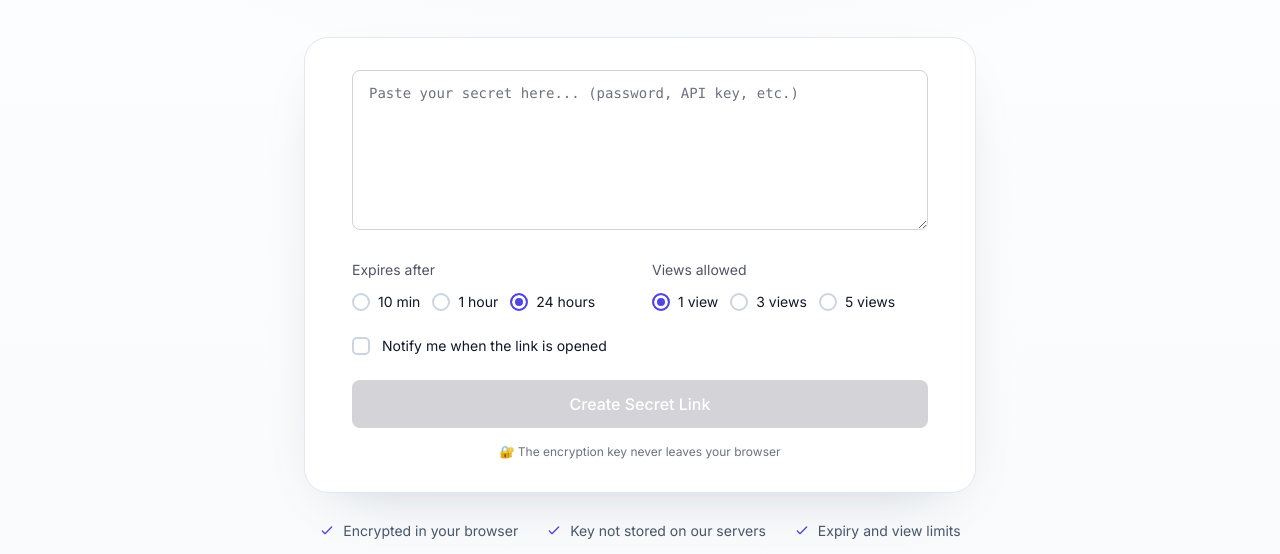
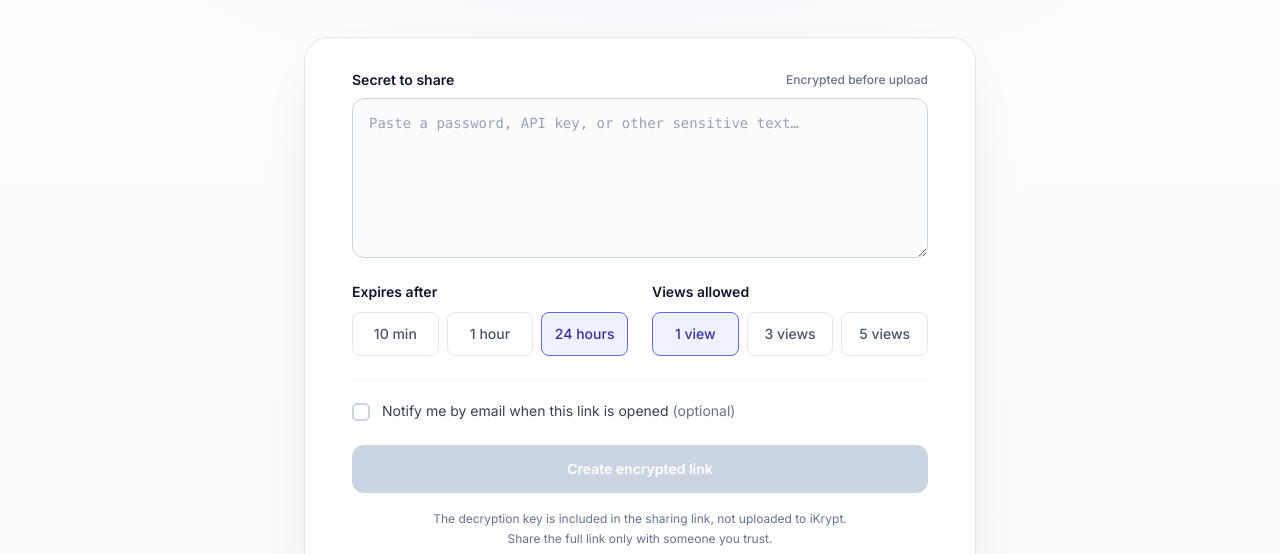
Before and after one commit to digitalwareshub/iKrypt10, a Next.js app: page / in a window 1280 px wide. Shown: the part 398-952 px from the top of the page. Built offline with nearby package versions, Linux system fonts and the light colour scheme; no server answers.

Commit message:
Refine secret creation form, accessibility and precise privacy copy

```diff
--- a/src/components/SecretForm.tsx
+++ b/src/components/SecretForm.tsx
@@ -85,128 +85,129 @@ export default function SecretForm() {
   };
 
   return (
-    <form onSubmit={handleSubmit} className="w-full max-w-xl mx-auto">
-      {/* Secret Input */}
-      <div className="mb-6">
+    <form onSubmit={handleSubmit} className="mx-auto w-full max-w-xl">
+      <div>
+        <div className="mb-2 flex flex-wrap items-center justify-between gap-2">
+          <label htmlFor="secret-input" className="text-sm font-semibold text-slate-900">
+            Secret to share
+          </label>
+          <span className="text-xs font-medium text-slate-500">Encrypted before upload</span>
+        </div>
         <textarea
+          id="secret-input"
           value={secret}
           onChange={(e) => setSecret(e.target.value)}
-          placeholder="Paste your secret here... (password, API key, etc.)"
-          className="w-full h-40 px-4 py-3 bg-secondary border border-zinc-300 rounded-lg text-foreground placeholder-muted focus:border-primary focus:ring-1 focus:ring-primary transition-colors font-mono text-sm"
+          placeholder="Paste a password, API key, or other sensitive text…"
+          className="block min-h-[148px] w-full rounded-xl border border-slate-300 bg-slate-50/60 px-4 py-3 font-mono text-sm leading-6 text-slate-900 outline-none transition-colors placeholder:text-slate-400 hover:border-slate-400 focus:border-indigo-600 focus:bg-white focus:ring-2 focus:ring-indigo-600/15 sm:min-h-[160px]"
+          autoComplete="off"
+          autoCapitalize="off"
+          autoCorrect="off"
+          spellCheck={false}
           disabled={isLoading}
         />
       </div>
 
-      {/* Options Grid */}
-      <div className="grid grid-cols-1 md:grid-cols-2 gap-6 mb-6">
-        {/* Expiry Options */}
-        <div>
-          <label className="block text-sm text-muted-foreground mb-3">
-            Expires after
-          </label>
-          <div className="flex gap-3">
+      <div className="mt-6 grid gap-5 sm:grid-cols-2 sm:gap-6">
+        <fieldset disabled={isLoading}>
+          <legend className="mb-2.5 text-sm font-semibold text-slate-900">Expires after</legend>
+          <div className="grid grid-cols-3 gap-1.5 sm:gap-2">
             {[
               { value: '10m', label: '10 min' },
               { value: '1h', label: '1 hour' },
               { value: '24h', label: '24 hours' },
             ].map((option) => (
-              <label
-                key={option.value}
-                className="flex items-center gap-2 cursor-pointer"
-              >
+              <label key={option.value} className="cursor-pointer">
                 <input
+                  className="peer sr-only"
                   type="radio"
                   name="expiry"
                   value={option.value}
                   checked={expiry === option.value}
                   onChange={(e) => setExpiry(e.target.value as ExpiryOption)}
-                  disabled={isLoading}
                 />
-                <span className="text-sm">{option.label}</span>
+                <span className="flex min-h-11 items-center justify-center rounded-lg border border-slate-200 bg-white px-1.5 text-center text-xs font-medium text-slate-600 transition-colors hover:border-indigo-300 peer-checked:border-indigo-500 peer-checked:bg-indigo-50 peer-checked:text-indigo-800 peer-focus-visible:outline peer-focus-visible:outline-2 peer-focus-visible:outline-offset-2 peer-focus-visible:outline-indigo-600 sm:text-sm">
+                  {option.label}
+                </span>
               </label>
             ))}
           </div>
-        </div>
+        </fieldset>
 
-        {/* View Limit Options */}
-        <div>
-          <label className="block text-sm text-muted-foreground mb-3">
-            Views allowed
-          </label>
-          <div className="flex gap-3">
+        <fieldset disabled={isLoading}>
+          <legend className="mb-2.5 text-sm font-semibold text-slate-900">Views allowed</legend>
+          <div className="grid grid-cols-3 gap-1.5 sm:gap-2">
             {[
               { value: 1, label: '1 view' },
               { value: 3, label: '3 views' },
               { value: 5, label: '5 views' },
             ].map((option) => (
-              <label
-                key={option.value}
-                className="flex items-center gap-2 cursor-pointer"
-              >
+              <label key={option.value} className="cursor-pointer">
                 <input
+                  className="peer sr-only"
                   type="radio"
                   name="maxViews"
                   value={option.value}
                   checked={maxViews === option.value}
-                  onChange={(e) =>
-                    setMaxViews(parseInt(e.target.value) as ViewsOption)
-                  }
-                  disabled={isLoading}
+                  onChange={(e) => setMaxViews(parseInt(e.target.value) as ViewsOption)}
                 />
-                <span className="text-sm">{option.label}</span>
+                <span className="flex min-h-11 items-center justify-center rounded-lg border border-slate-200 bg-white px-1.5 text-center text-xs font-medium text-slate-600 transition-colors hover:border-indigo-300 peer-checked:border-indigo-500 peer-checked:bg-indigo-50 peer-checked:text-indigo-800 peer-focus-visible:outline peer-focus-visible:outline-2 peer-focus-visible:outline-offset-2 peer-focus-visible:outline-indigo-600 sm:text-sm">
+                  {option.label}
+                </span>
               </label>
             ))}
           </div>
-        </div>
+        </fieldset>
       </div>
 
-      {/* Email Notification */}
-      <div className="mb-6">
-        <label className="flex items-center gap-3 cursor-pointer mb-3">
+      <div className="mt-6 border-t border-slate-100 pt-5">
+        <label className="flex cursor-pointer items-start gap-3 text-sm text-slate-700">
           <input
             type="checkbox"
+            className="mt-0.5"
             checked={enableNotify}
             onChange={(e) => setEnableNotify(e.target.checked)}
             disabled={isLoading}
           />
-          <span className="text-sm">Notify me when the link is opened</span>
+          <span>Notify me by email when this link is opened <span className="text-slate-500">(optional)</span></span>
         </label>
-
         {enableNotify && (
+          <div className="mt-3">
+            <label htmlFor="notify-email" className="sr-only">Notification email address</label>
             <input
+              id="notify-email"
               type="email"
               value={notifyEmail}
               onChange={(e) => setNotifyEmail(e.target.value)}
-            placeholder="your@email.com"
-            className="w-full px-4 py-2 bg-secondary border border-zinc-300 rounded-lg text-foreground placeholder-muted focus:border-primary focus:ring-1 focus:ring-primary transition-colors text-sm"
+              placeholder="you@example.com"
+              autoComplete="email"
+              className="w-full rounded-lg border border-slate-300 bg-white px-4 py-2.5 text-sm text-slate-900 outline-none placeholder:text-slate-400 focus:border-indigo-600 focus:ring-2 focus:ring-indigo-600/15"
               disabled={isLoading}
             />
+          </div>
         )}
       </div>
 
-      {/* Error Message */}
       {error && (
-        <div className="mb-4 p-3 bg-red-50 border border-red-200 rounded-lg text-red-600 text-sm">
+        <p role="alert" className="mt-5 rounded-lg border border-red-200 bg-red-50 px-3 py-2.5 text-sm text-red-700">
           {error}
-        </div>
+        </p>
       )}
 
-      {/* Submit Button */}
       <button
         type="submit"
         disabled={isLoading || !secret.trim()}
-        className={`w-full py-3 px-6 rounded-lg font-medium text-white transition-all ${
-          isLoading || !secret.trim()
-            ? 'bg-zinc-300 cursor-not-allowed'
-            : 'bg-primary hover:bg-primary-hover'
-        } ${isLoading ? 'btn-loading' : ''}`}
+        className={'mt-6 flex min-h-12 w-full items-center justify-center rounded-xl px-5 py-3 text-sm font-semibold text-white transition-colors focus-visible:outline-offset-4 ' +
+          (isLoading || !secret.trim()
+            ? 'cursor-not-allowed bg-slate-300'
+            : 'bg-indigo-700 hover:bg-indigo-800') +
+          (isLoading ? ' btn-loading' : '')}
       >
-        Create Secret Link
+        {isLoading ? 'Creating encrypted link…' : 'Create encrypted link'}
       </button>
 
-      {/* Trust Message */}
-      <p className="mt-4 text-center text-xs text-muted">
-        🔐 The encryption key never leaves your browser
+      <p className="mx-auto mt-4 max-w-md text-center text-xs leading-5 text-slate-500">
+        The decryption key is included in the sharing link, not uploaded to iKrypt.
+        Share the full link only with someone you trust.
       </p>
     </form>
   );
```
Lines whose indentation alone changed are shown as unchanged.
